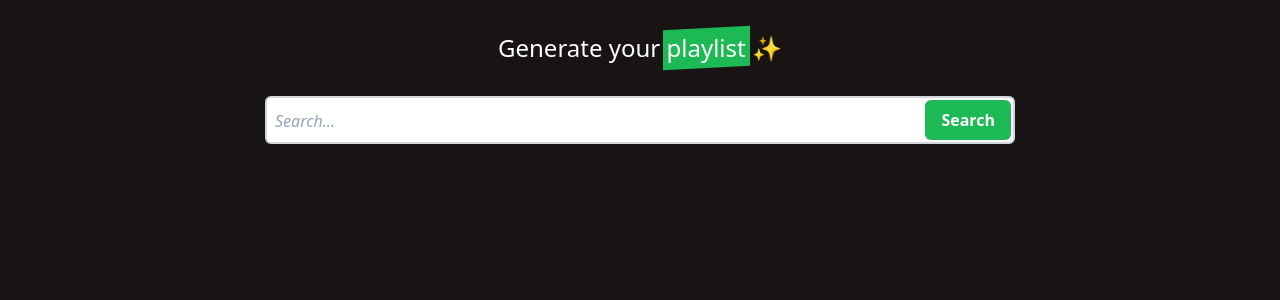
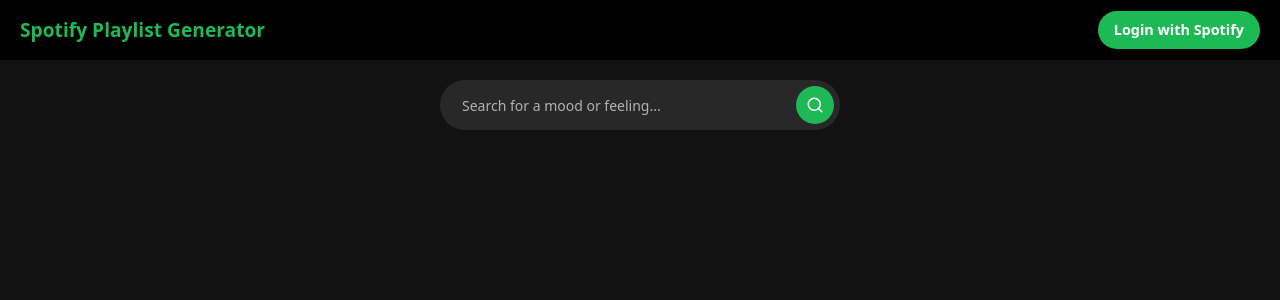
Before and after one commit to sharonlhs/spotify-playlist-generator, a Nuxt app: page / in a window 1280 px wide. Shown: the top 300 px of the page. Built offline with nearby package versions, Linux system fonts and the light colour scheme; no server answers.

Commit message:
✨ oAuth and Playlist Generator ✨

```diff
--- a/components/SearchBarComponent/SearchBarComponent.vue
+++ b/components/SearchBarComponent/SearchBarComponent.vue
@@ -1,18 +1,87 @@
 <template>
-<form @submit.prevent class="relative w-[750px]">
-  <input class="text-lg rounded-md border-2 border-gray-300 p-2 placeholder:italic placeholder:text-slate-400 placeholder:text-base w-full" type="text" placeholder="Search..." />
-  <button class="bg-[#1DB954] hover:bg-opacity-80 text-white font-bold py-2 px-4 rounded-md absolute right-1 top-1">
-  Search
-</button>
-</form>
+  <div class="search-container">
+    <input
+      v-model="searchQuery"
+      @keyup.enter="emitSearch"
+      placeholder="Search for a mood or feeling..."
+      class="search-input"
+    />
+    <button @click="emitSearch" class="search-button">
+      <svg xmlns="http://www.w3.org/2000/svg" width="24" height="24" viewBox="0 0 24 24" fill="none" stroke="currentColor" stroke-width="2" stroke-linecap="round" stroke-linejoin="round">
+        <circle cx="11" cy="11" r="8"></circle>
+        <line x1="21" y1="21" x2="16.65" y2="16.65"></line>
+      </svg>
+    </button>
+  </div>
 </template>
 
 <script setup lang="ts">
-const config = useRuntimeConfig();
+import { ref } from 'vue';
 
+const searchQuery = ref('');
+const emit = defineEmits(['search']);
 
-//const getUserPlaylist = await $fetch(`${config.public.API_URL}/user/playlist`);
+const emitSearch = () => {
+  emit('search', searchQuery.value);
+  searchQuery.value = '';
+};
+</script>
 
-// console.log('user playlist', getUserPlaylist);
+<style scoped>
+.search-container {
+  display: flex;
+  align-items: center;
+  max-width: 400px;
+  margin: 0 auto;
+  background-color: #282828;
+  border-radius: 500px;
+  padding: 6px;
+  transition: background-color 0.3s;
+}
 
-</script>
+.search-container:focus-within {
+  background-color: #333;
+}
+
+.search-input {
+  flex-grow: 1;
+  background: transparent;
+  border: none;
+  color: #fff;
+  font-size: 14px;
+  padding: 8px 16px;
+  outline: none;
+  width: 100%; /* Ensure the input takes full width */
+}
+
+.search-input::placeholder {
+  color: #b3b3b3;
+}
+
+.search-button {
+  background: #1DB954;
+  border: none;
+  border-radius: 50%;
+  color: #fff;
+  cursor: pointer;
+  padding: 10px;
+  display: flex;
+  align-items: center;
+  justify-content: center;
+  transition: background-color 0.3s, transform 0.1s;
+  flex-shrink: 0; /* Prevent button from shrinking */
+}
+
+.search-button:hover {
+  background-color: #1ed760;
+}
+
+.search-button:active {
+  transform: scale(0.95);
+}
+
+.search-button svg {
+  width: 18px;
+  height: 18px;
+}
+</style>
--- a/package.json
+++ b/package.json
@@ -15,5 +15,8 @@
     "postcss": "^8.4.31",
     "sass": "^1.69.0",
     "tailwindcss": "^3.3.3"
+  },
+  "dependencies": {
+    "dotenv": "^16.4.5"
   }
 }
--- a/pages/index.vue
+++ b/pages/index.vue
@@ -1,46 +1,391 @@
 <template>
+	<div class="spotify-theme">
+		<header class="header">
+			<div class="logo">
+				<span class="logo-full">Spotify Playlist Generator</span>
+				<span class="logo-short">SPG</span>
+			</div>
+			<div class="auth-buttons">
+				<button
+					v-if="!isLoggedIn"
+					@click="login"
+					class="auth-button login-button">
+					Login with Spotify
+				</button>
+				<div
+					v-else
+					class="user-info">
+					<span>{{ userProfile.display_name }}</span>
+					<button
+						@click="logout"
+						class="auth-button logout-button">
+						Logout
+					</button>
+				</div>
+			</div>
+		</header>
 
-    <div class="text-white w-full text-center px-2 py-8 text-2xl">
-      Generate your
-        <span class="before:block before:absolute before:-inset-1 before:-skew-y-3 before:bg-[#1DB954] relative inline-block">
-        <span class="relative text-white">playlist</span>
-      </span>
-      <span>  ✨</span>
-  </div>
+		<main class="main-content">
+			<div class="search-wrapper">
+				<SearchBarComponent @search="handleSearch" />
+			</div>
 
-  <div class="flex justify-center px-2">
-    <SearchBarComponent/>
-  </div>
-
+			<div
+				v-if="createdPlaylist"
+				class="mt-4">
+				<h2>Created Playlist: {{ createdPlaylist.name }}</h2>
+				<p>Tracks added:</p>
+				<ul>
+					<li
+						v-for="track in createdPlaylist.tracks"
+						:key="track.id">
+						{{ track.name }} by
+						{{ track.artists.map((a) => a.name).join(', ') }}
+					</li>
+				</ul>
+				<a
+					:href="createdPlaylist.external_urls.spotify"
+					target="_blank"
+					class="spotify-button">
+					Open in Spotify
+					<svg
+						xmlns="http://www.w3.org/2000/svg"
+						width="24"
+						height="24"
+						viewBox="0 0 24 24"
+						fill="currentColor"
+						class="inline-block ml-2 w-5 h-5">
+						<path
+							d="M12 0C5.4 0 0 5.4 0 12s5.4 12 12 12 12-5.4 12-12S18.66 0 12 0zm5.521 17.34c-.24.359-.66.48-1.021.24-2.82-1.74-6.36-2.101-10.561-1.141-.418.122-.779-.179-.899-.539-.12-.421.18-.78.54-.9 4.56-1.021 8.52-.6 11.64 1.32.42.18.479.659.301 1.02zm1.44-3.3c-.301.42-.841.6-1.262.3-3.239-1.98-8.159-2.58-11.939-1.38-.479.12-1.02-.12-1.14-.6-.12-.48.12-1.021.6-1.141C9.6 9.9 15 10.561 18.72 12.84c.361.181.54.78.241 1.2zm.12-3.36C15.24 8.4 8.82 8.16 5.16 9.301c-.6.179-1.2-.181-1.38-.721-.18-.601.18-1.2.72-1.381 4.26-1.26 11.28-1.02 15.721 1.621.539.3.719 1.02.419 1.56-.299.421-1.02.599-1.559.3z" />
+					</svg>
+				</a>
+			</div>
+		</main>
+	</div>
 </template>
 
 <script setup lang="ts">
+	import { ref } from 'vue';
 
-const config = useRuntimeConfig();
+	const config = useRuntimeConfig();
+	const client_id = config.public.CLIENT_ID;
+	const redirect_uri = 'http://localhost:3000/callback'; // Update this
+	const scope = 'user-read-private user-read-email playlist-modify-public';
 
-const client_id = config.public.CLIENT_ID
-const redirect_uri = 'http://localhost:3000/playlist-generator/'
-const scope = 'user-read-private user-read-email'
+	const isLoggedIn = ref(false);
+	const userProfile = ref(null);
+	const accessToken = ref('');
+	const createdPlaylist = ref(null);
 
+	onMounted(async () => {
+		// Check if there's an access token in localStorage
+		const storedToken = localStorage.getItem('spotify_access_token');
+		if (storedToken) {
+			accessToken.value = storedToken;
+			await fetchUserProfile();
+		}
+	});
 
-onBeforeMount(() => {
-  const spotifyAuthUrl = `https://accounts.spotify.com/authorize?response_type=code&client_id=${client_id}&redirect_uri=${encodeURIComponent(redirect_uri)}`;
+	const login = () => {
+		const spotifyAuthUrl = `https://accounts.spotify.com/authorize?response_type=code&client_id=${client_id}&scope=${encodeURIComponent(
+			scope
+		)}&redirect_uri=${encodeURIComponent(redirect_uri)}`;
+		window.location.href = spotifyAuthUrl;
+	};
 
-  // Redirect the user to Spotify authorization page
-  // window.location.href = spotifyAuthUrl;
-});
+	const fetchUserProfile = async () => {
+		try {
+			const response = await fetch('https://api.spotify.com/v1/me', {
+				headers: {
+					Authorization: `Bearer ${accessToken.value}`,
+				},
+			});
+			userProfile.value = await response.json();
+			isLoggedIn.value = true;
+		} catch (error) {
+			console.error('Error fetching user profile:', error);
+		}
+	};
 
-const { data: login } = useAsyncData('login', () => $fetch(`https://accounts.spotify.com/authorize?`, {
-  method: 'POST',
-  body: {
-    response_type: 'code',
-    client_id: client_id,
-    redirect_uri: redirect_uri,
-    scope: scope,
-  }
-}))
+	const handleSearch = async (query: string) => {
+		if (!isLoggedIn.value) {
+			alert('Please log in first');
+			return;
+		}
 
-console.log('login', login);
+		try {
+			// Search for tracks
+			const searchResponse = await fetch(
+				`https://api.spotify.com/v1/search?q=${encodeURIComponent(
+					query
+				)}&type=track&limit=10`,
+				{
+					headers: {
+						Authorization: `Bearer ${accessToken.value}`,
+					},
+				}
+			);
+			const searchData = await searchResponse.json();
 
+			// Create a new playlist
+			const createPlaylistResponse = await fetch(
+				`https://api.spotify.com/v1/users/${userProfile.value.id}/playlists`,
+				{
+					method: 'POST',
+					headers: {
+						Authorization: `Bearer ${accessToken.value}`,
+						'Content-Type': 'application/json',
+					},
+					body: JSON.stringify({
+						name: query,
+						description: `Playlist generated for "${query}"`,
+						public: true,
+					}),
+				}
+			);
+			const playlistData = await createPlaylistResponse.json();
 
+			// Add tracks to the playlist
+			const trackUris = searchData.tracks.items.map((track: any) => track.uri);
+			await fetch(
+				`https://api.spotify.com/v1/playlists/${playlistData.id}/tracks`,
+				{
+					method: 'POST',
+					headers: {
+						Authorization: `Bearer ${accessToken.value}`,
+						'Content-Type': 'application/json',
+					},
+					body: JSON.stringify({
+						uris: trackUris,
+					}),
+				}
+			);
+
+			alert('Playlist created successfully!');
+			// Set the created playlist data
+			createdPlaylist.value = {
+				...playlistData,
+				tracks: searchData.tracks.items,
+			};
+
+			console.log('Playlist created:', createdPlaylist.value);
+		} catch (error) {
+			console.error('Error creating playlist:', error);
+			alert('Error creating playlist. Please try again.');
+		}
+	};
+
+	const logout = () => {
+		// Clear the access token from localStorage
+		localStorage.removeItem('spotify_access_token');
+
+		// Reset the application state
+		isLoggedIn.value = false;
+		userProfile.value = null;
+		accessToken.value = '';
+
+		// Redirect to Spotify logout page
+		const spotifyLogoutUrl = 'https://www.spotify.com/logout/';
+		const appRedirectUrl = window.location.origin;
+
+		// Open Spotify logout page in a new window
+		const logoutWindow = window.open(
+			spotifyLogoutUrl,
+			'Spotify Logout',
+			'width=700,height=500,top=40,left=40'
+		);
+
+		// Close the logout window after a short delay and redirect back to the app
+		setTimeout(() => {
+			logoutWindow.close();
+			window.location.href = appRedirectUrl;
+		}, 2000);
+	};
 </script>
+
+<style scoped>
+	.spotify-theme {
+		background-color: #121212;
+		color: #ffffff;
+		min-height: 100vh;
+		padding-top: 60px; /* Add space for the fixed header */
+		position: relative;
+		overflow: hidden;
+	}
+
+	.header {
+		position: fixed;
+		top: 0;
+		left: 0;
+		right: 0;
+		height: 60px;
+		background-color: #000000;
+		display: flex;
+		justify-content: space-between;
+		align-items: center;
+		padding: 0 20px;
+		z-index: 1000;
+	}
+
+	.logo {
+		font-size: 1.2rem;
+		font-weight: bold;
+		color: #1db954;
+	}
+
+	.auth-buttons {
+		display: flex;
+		align-items: center;
+	}
+	.user-info {
+		display: flex;
+		align-items: center;
+		gap: 10px;
+	}
+
+	.auth-button {
+		background-color: #1db954;
+		color: #ffffff;
+		border: none;
+		padding: 8px 16px;
+		border-radius: 500px;
+		cursor: pointer;
+		transition: background-color 0.3s, transform 0.1s;
+		font-size: 0.9rem;
+		font-weight: bold;
+	}
+
+	.auth-button:hover {
+		background-color: #1ed760;
+	}
+
+	.auth-button:active {
+		transform: scale(0.95);
+	}
+
+	.logout-button {
+		background-color: #333;
+	}
+
+	.logout-button:hover {
+		background-color: #555;
+	}
+
+	.main-content {
+		padding: 20px;
+	}
+
+	.logo {
+		font-size: 1.2rem;
+		font-weight: bold;
+		color: #1db954;
+	}
+
+	.logo-full {
+		display: inline;
+	}
+
+	.logo-short {
+		display: none;
+	}
+
+	@media (max-width: 768px) {
+		.logo-full {
+			display: none;
+		}
+
+		.logo-short {
+			display: inline;
+		}
+
+		.user-name {
+			display: none;
+		}
+
+		.auth-button {
+			padding: 6px 12px;
+			font-size: 0.8rem;
+		}
+
+		.header {
+			padding: 0 10px;
+		}
+	}
+
+	.search-wrapper {
+		margin-bottom: 20px;
+	}
+
+	h1,
+	h2 {
+		color: #1db954;
+		margin-bottom: 20px;
+	}
+
+	button {
+		background-color: #1db954;
+		color: #ffffff;
+		border: none;
+		padding: 10px 20px;
+		border-radius: 20px;
+		cursor: pointer;
+		transition: background-color 0.3s;
+	}
+
+	button:hover {
+		background-color: #1ed760;
+	}
+
+	input {
+		background-color: #282828;
+		color: #ffffff;
+		border: none;
+		padding: 10px;
+		border-radius: 4px;
+		margin-right: 10px;
+	}
+	ul {
+		list-style-type: none;
+		padding: 0;
+	}
+
+	li {
+		background-color: #282828;
+		margin-bottom: 10px;
+		padding: 10px;
+		border-radius: 4px;
+	}
+
+	a {
+		color: #1db954;
+		text-decoration: none;
+	}
+
+	a:hover {
+		text-decoration: underline;
+	}
+	.spotify-button {
+		display: inline-flex;
+		align-items: center;
+		background-color: #1db954;
+		color: white;
+		padding: 10px 20px;
+		border-radius: 500px;
+		font-weight: bold;
+		text-decoration: none;
+		transition: all 0.3s ease;
+		margin-top: 20px;
+		position: fixed;
+		bottom: 20px;
+		right: 20px;
+	}
+
+	.spotify-button:hover {
+		background-color: #1ed760;
+		transform: scale(1.05);
+	}
+
+	.spotify-button:active {
+		transform: scale(0.95);
+	}
+</style>
```
Also changed, not shown: nuxt.config.ts (+5 -5 lines), pages/callback.vue (added, +40 -0 lines), 1 other file (tests, documents, lock files or other folders).
